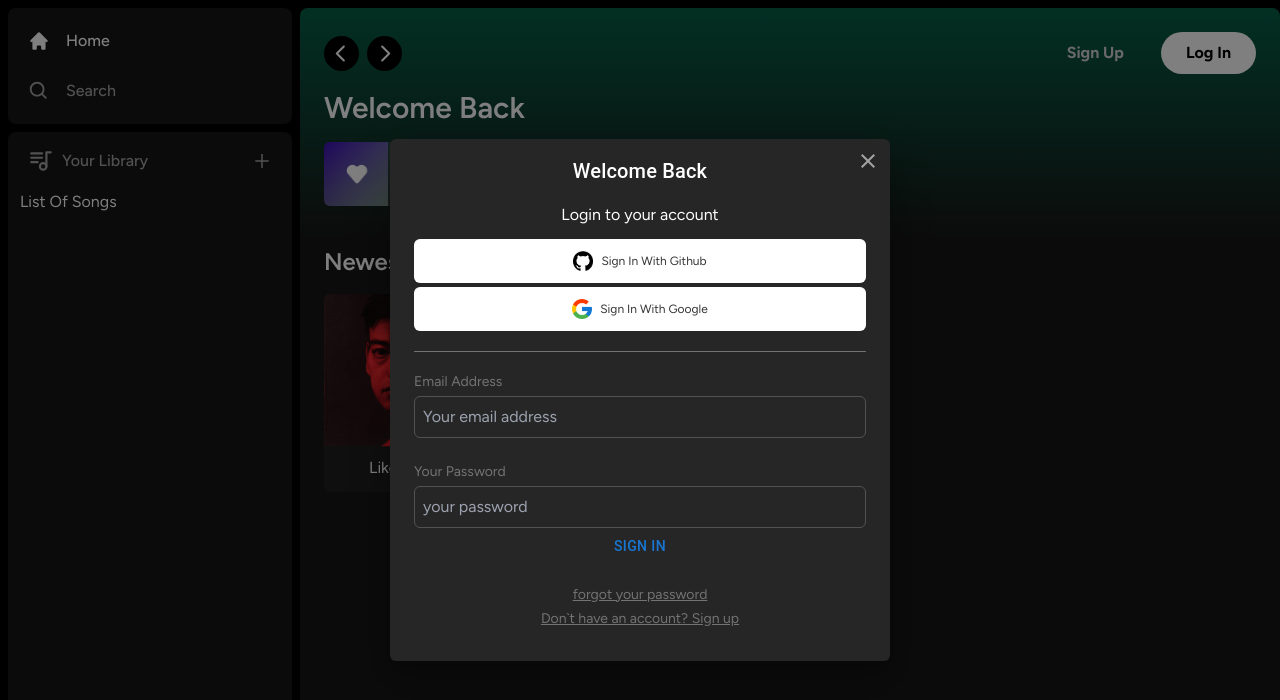
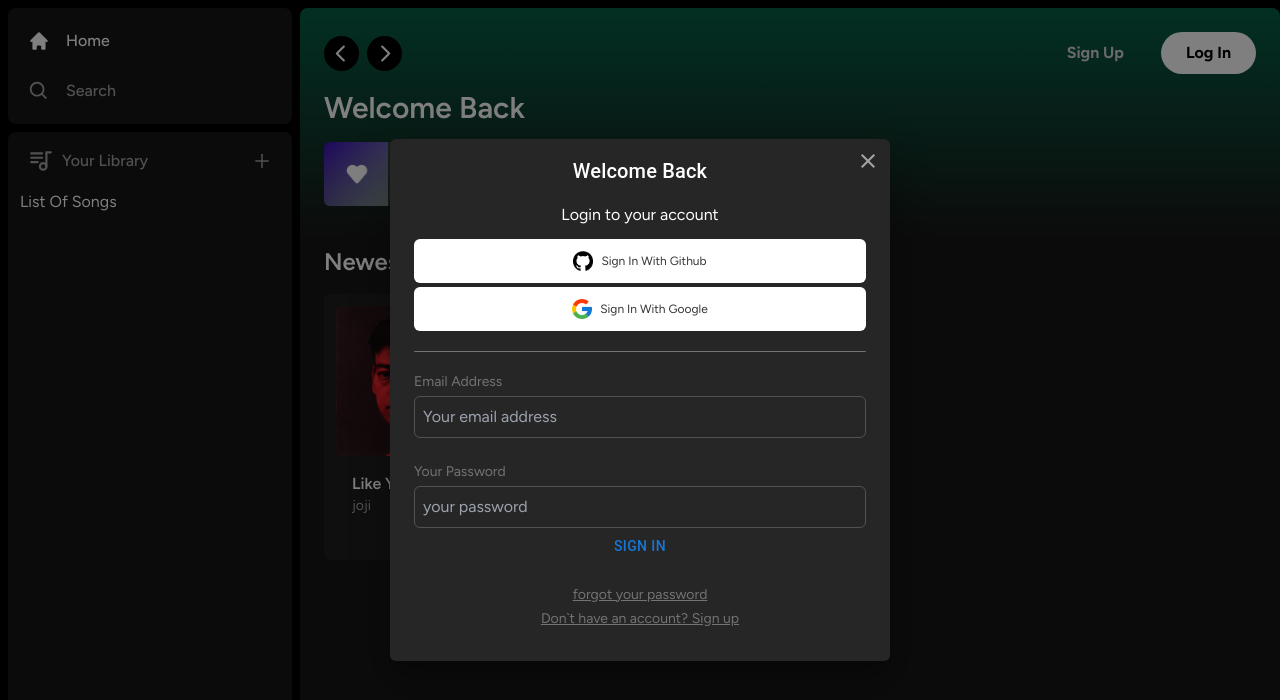
Before and after one commit to moeinparvizi/music-player, a Next.js app: page / in a window 1280 px wide. Shown: the top 700 px of the page. Built offline with nearby package versions, Linux system fonts and the light colour scheme.

Commit message:
complate song card style

```diff
--- /dev/null
+++ b/components/PlayButton.jsx
@@ -0,0 +1,26 @@
+import { FaPlay } from "react-icons/fa";
+
+const PlayButton = () => {
+  return (
+    <button className="
+      transition
+      opacity-0
+      rounded-full
+      flex
+      justify-center
+      items-center
+      bg-green-500
+      p-4
+      drop-shadow-md
+      translate
+      translate-y-1/4
+      group-hover:opacity-100
+      group-hover:translate-y-0
+      hover:scale-110
+    ">
+      <FaPlay className="text-black" />
+    </button>
+  );
+}
+
+export default PlayButton;
--- a/components/SongsItem.jsx
+++ b/components/SongsItem.jsx
@@ -1,6 +1,7 @@
 import Image from "next/image";
+import PlayButton from "./PlayButton";
 
-const SongsItem = ({song, onClick}) => {
+const SongsItem = ({ song, onClick }) => {
   return (
     <div
       className="
@@ -20,20 +21,38 @@ const SongsItem = ({song, onClick}) => {
         p-3
       "
     >
-      <div className="
+      <div
+        className="
         relative
         aspect-square
         w-full
         h-full
         rounded-md
         overflow-hidden
-      ">
-
+      "
+      >
+      <Image
+        className="object-cover"
+        // width={300}
+        // height={300}
+        fill
+        src={song.image}
+        alt={song.title}
+      />
       </div>
-        <Image className="absolute object-cover top-1/3 left-1/2 -translate-x-1/2 -translate-y-1/2" width={300} height={300} src={song.image} alt={song.title} />
-      {song.title}
+      <div className="flex flex-col items-start p-4 w-full gap-y1">
+        <p className="font-semibold truncate w-full">
+          {song.title}
+        </p>
+        <p className="w-full text-sm pb-4 truncate text-neutral-400">
+          {song.artist}
+        </p>
+      </div>
+      <div className="absolute bottom-24 right-5">
+        <PlayButton />
+      </div>
     </div>
   );
-}
+};
 
 export default SongsItem;
```
